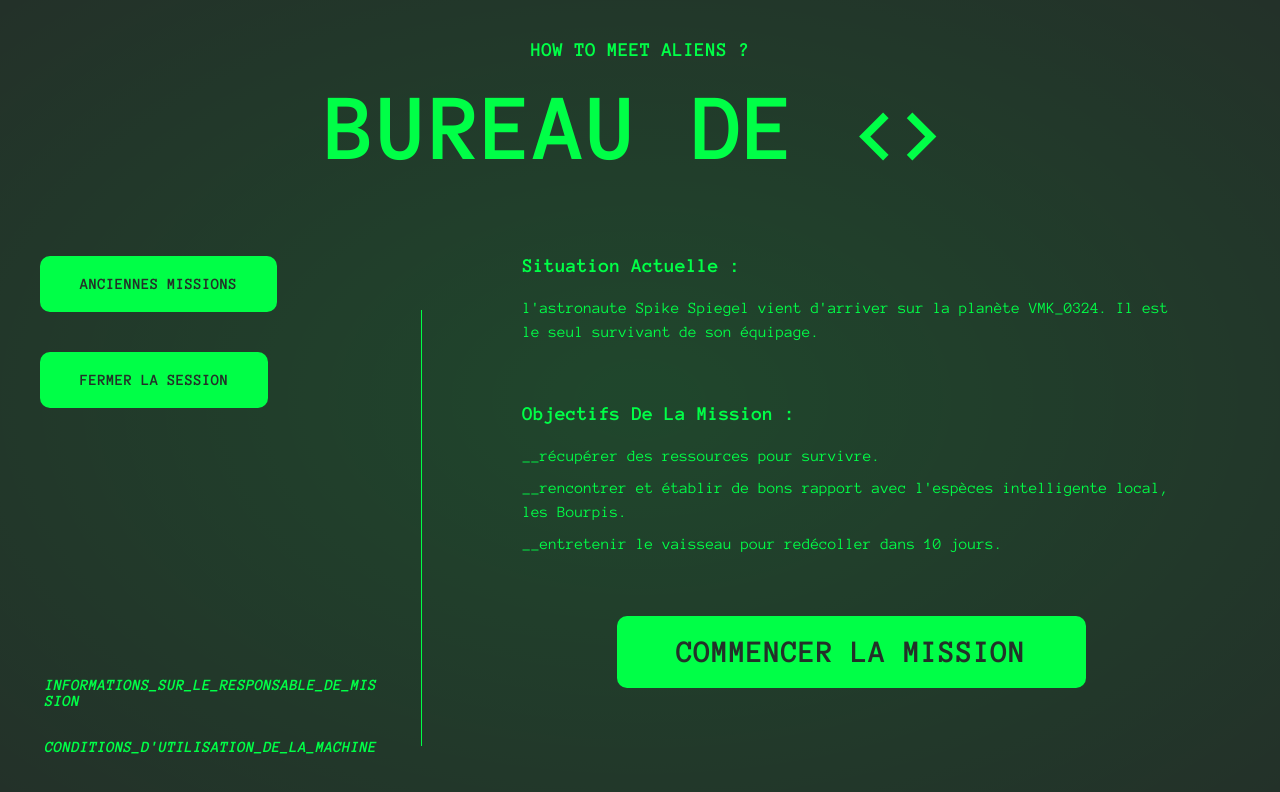
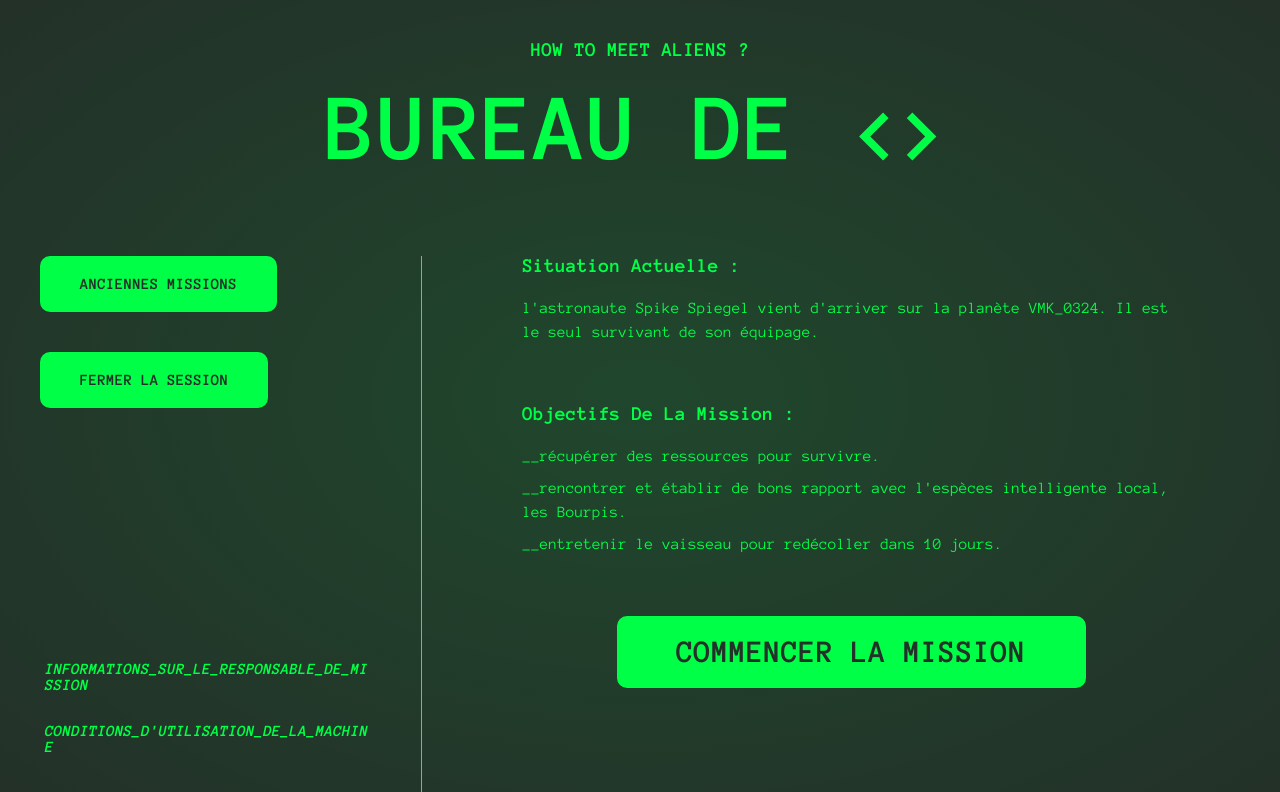
Before and after one commit to Aurelie-Runser/How-To-Meet-Aliens, a Nuxt app: page /desktop in a window 1280 px wide. Shown: the top 792 px of the page. Built offline with nearby package versions, Linux system fonts and the light colour scheme; no server answers.

Commit message:
changement de la barre de séparation vertical

```diff
--- a/layouts/default.vue
+++ b/layouts/default.vue
@@ -87,16 +87,12 @@
             flex-direction: column;
             justify-content: space-between;
             gap: $pc-m-sm;
+            overflow: scroll;
+            border-right: 1px solid $c-main;
 
-            &::before{
+            &::before,
+            &::after{
                 display: none;
-            }
-
-            &::after{
-                top: 10%;
-                right: 0;
-                width: 1px;
-                height: 80%;
             }
         }
 
```
